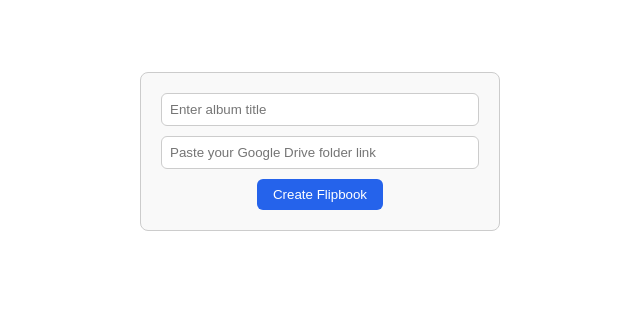
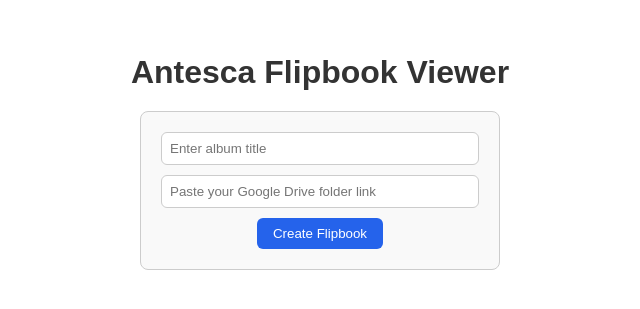
Before and after one commit to xvepkj/flipbook-visualizer, a React (Create React App) app in the folder client/: page / in a window 1280 px wide. Shown: the part 249-558 px from the top of the page, without its empty margins (320-960 px from the left). Built offline with nearby package versions, Linux system fonts and the light colour scheme.

Commit message:
Add name

```diff
--- a/client/src/components/FolderInput.js
+++ b/client/src/components/FolderInput.js
@@ -33,10 +33,15 @@ export default function FolderInput({ onImagesFetched }) {
         display: "flex",
         justifyContent: "center",
         alignItems: "center",
+        flexDirection: "column",
         height: "100vh", // full viewport height
         width: "100%",
       }}
     >
+      <h1 style={{ marginBottom: "20px", fontFamily: "sans-serif", color: "#333" }}>
+        Antesca Flipbook Viewer
+      </h1>
+
       <form
         onSubmit={handleSubmit}
         style={{
```
